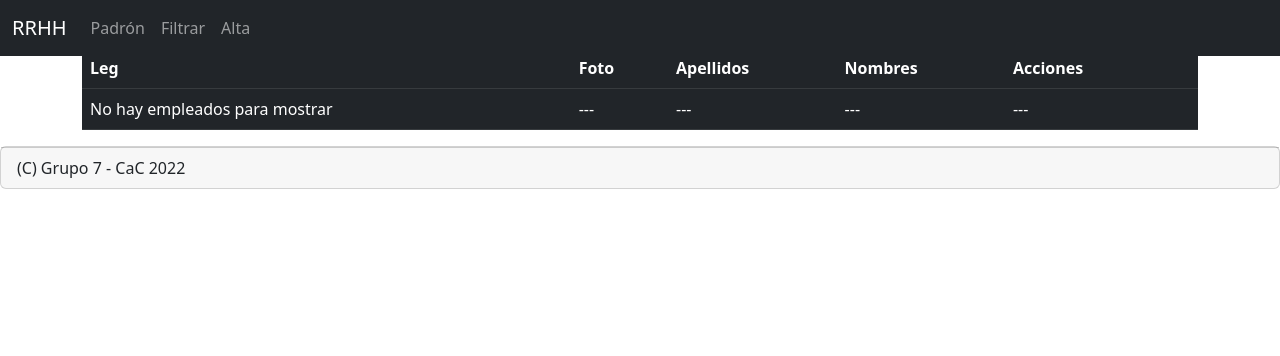
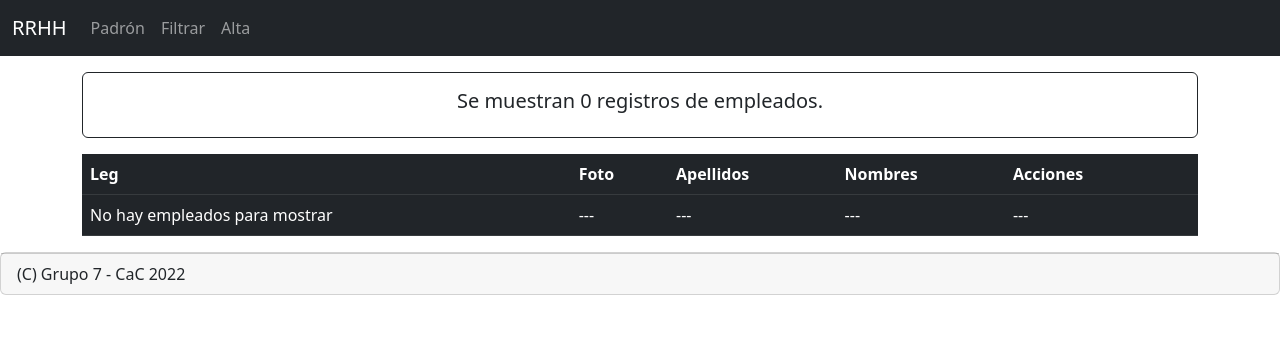
Before and after one commit to jltaglia/rrhh_dj, a Django app: page /personal/ in a window 1280 px wide. Shown: the top 356 px of the page. Run offline with Django 4.2, Linux system fonts and the light colour scheme; data that the repository does not hold is empty; some libraries are stand-ins or nearby versions.

Commit message:
Se agregó el contador de registros de empleados al template personal_index

```diff
--- a/rrhh/personal/templates/personal/personal_index.html
+++ b/rrhh/personal/templates/personal/personal_index.html
@@ -16,7 +16,12 @@
     <button type="button" class="btn btn-danger btn-floating btn-lg" id="btn-back-to-top">
         <i class="fas fa-arrow-up"></i>
     </button>
-
+    <br>
+    <div class="card border-dark mb-3">
+        <div class="card-body text-dark text-center">
+            <h5 class="card-title">Se muestran {{object_list.count}} registros de empleados.</h5>
+        </div>
+    </div>
     <div>
         <table class="table table-dark table-hover">
             <thead class="thead-light">
```
Also changed, not shown: rrhh/personal/views.py (line endings or trailing spaces).
